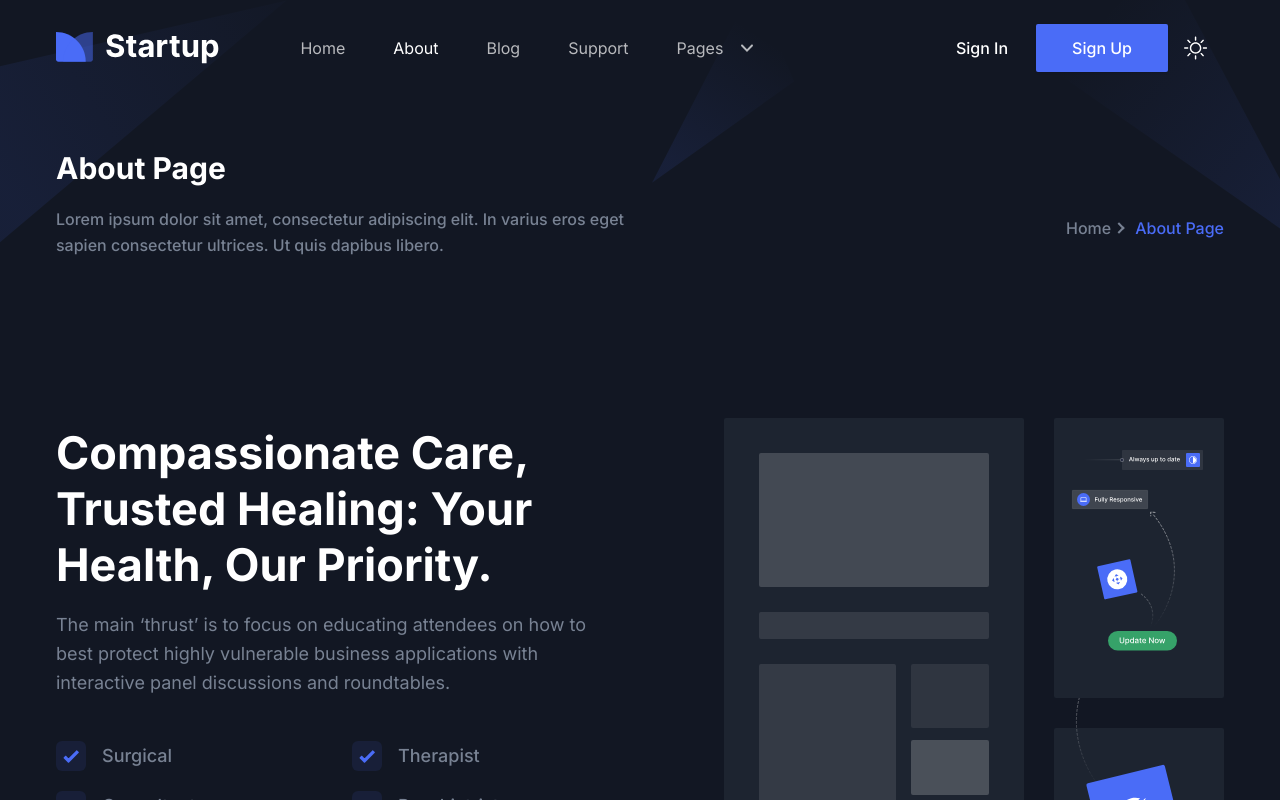
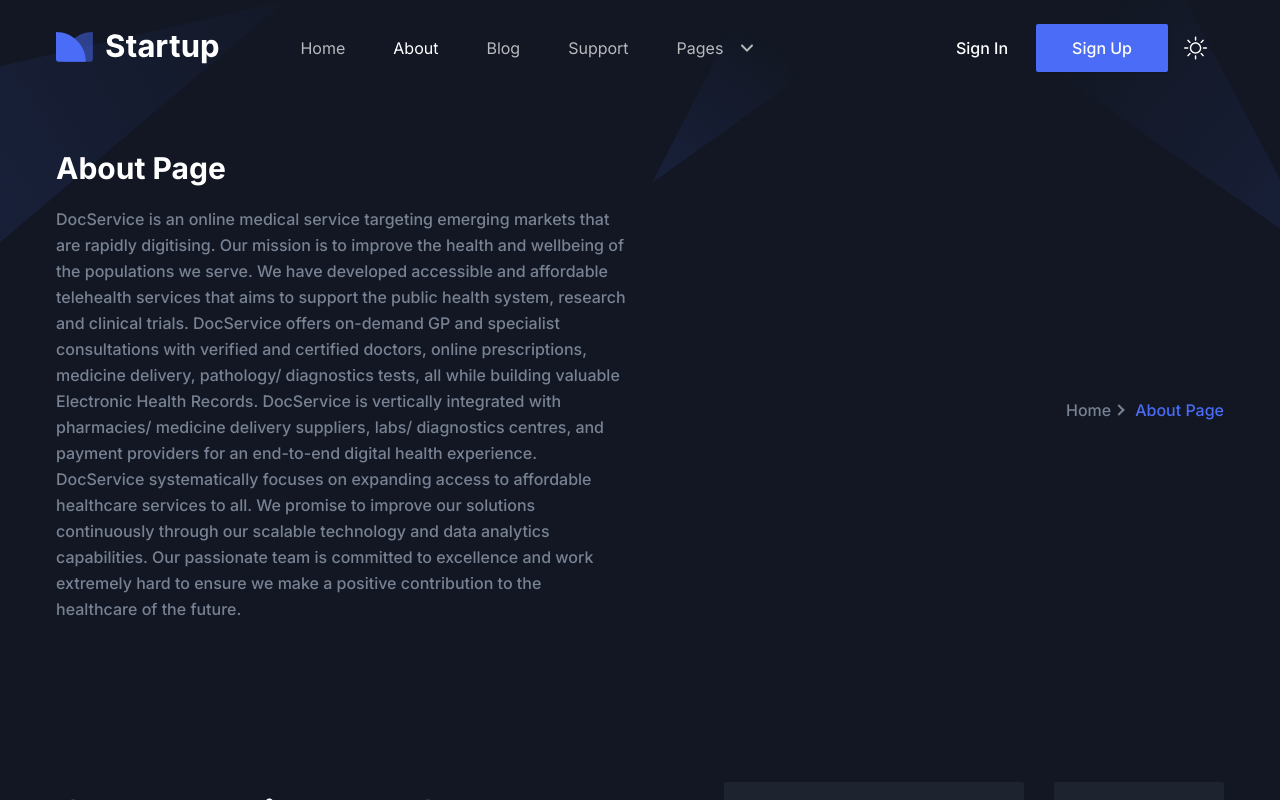
Before and after one commit to VanshBhargava/hospital-management, a Next.js app: page /about in a window 1280 px wide. Shown: the top 800 px of the page. Built offline with nearby package versions, Linux system fonts and the light colour scheme.

Commit message:
updated the about page

```diff
--- a/app/about/page.tsx
+++ b/app/about/page.tsx
@@ -15,7 +15,15 @@ const AboutPage = () => {
     <>
       <Breadcrumb
         pageName="About Page"
-        description="Lorem ipsum dolor sit amet, consectetur adipiscing elit. In varius eros eget sapien consectetur ultrices. Ut quis dapibus libero."
+        description="DocService is an online medical service targeting emerging markets that are rapidly digitising. Our mission is to improve the health and wellbeing of the populations we serve. We have developed accessible and affordable telehealth services that aims to support the public health system, research and clinical trials.
+
+
+        DocService offers on-demand GP and specialist consultations with verified and certified doctors, online prescriptions, medicine delivery, pathology/ diagnostics tests, all while building valuable Electronic Health Records.
+
+
+        DocService is vertically integrated with pharmacies/ medicine delivery suppliers, labs/ diagnostics centres, and payment providers for an end-to-end digital health experience.
+
+        DocService systematically focuses on expanding access to affordable healthcare services to all. We promise to improve our solutions continuously through our scalable technology and data analytics capabilities. Our passionate team is committed to excellence and work extremely hard to ensure we make a positive contribution to the healthcare of the future."
       />
       <AboutSectionOne />
       <AboutSectionTwo />
```
